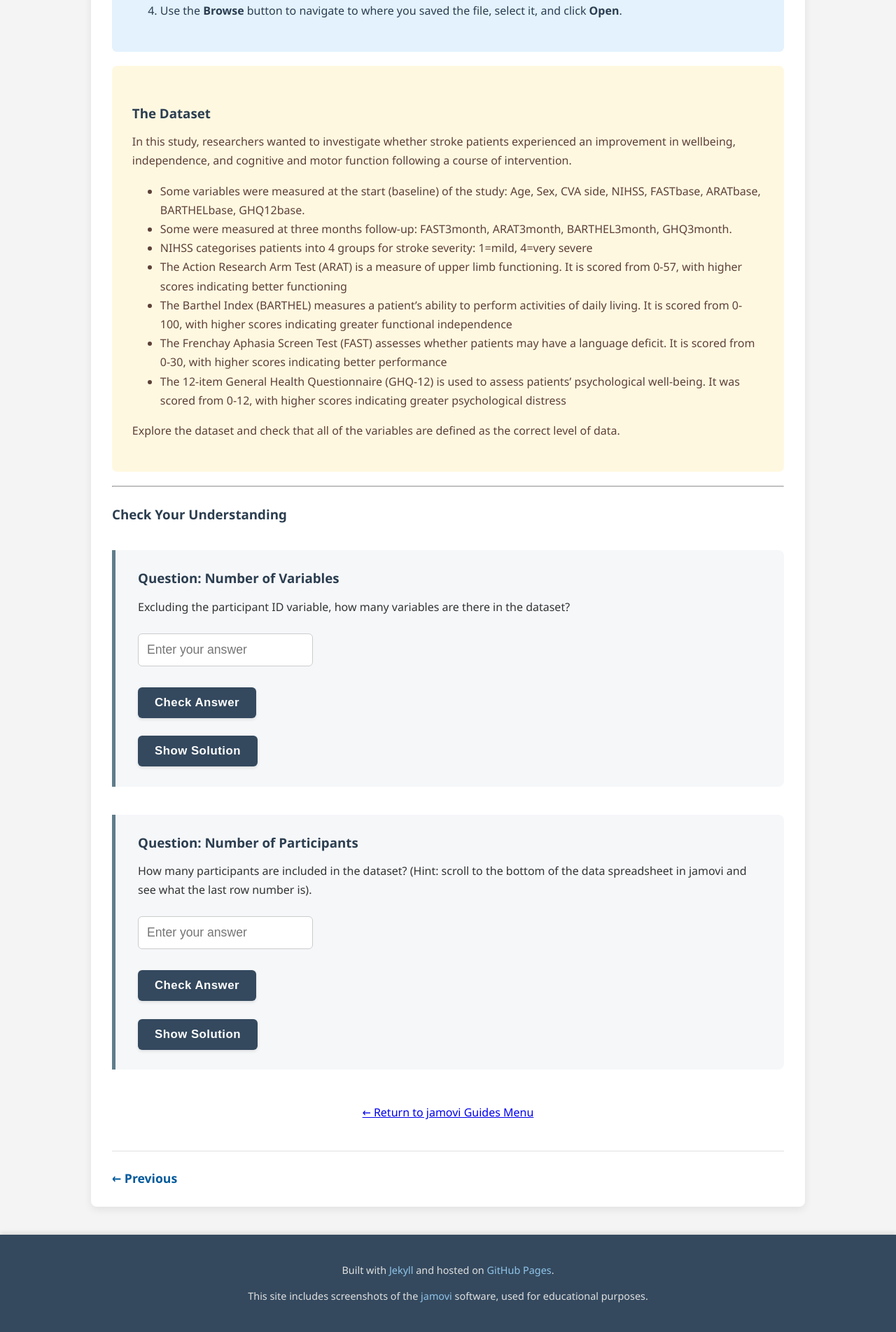
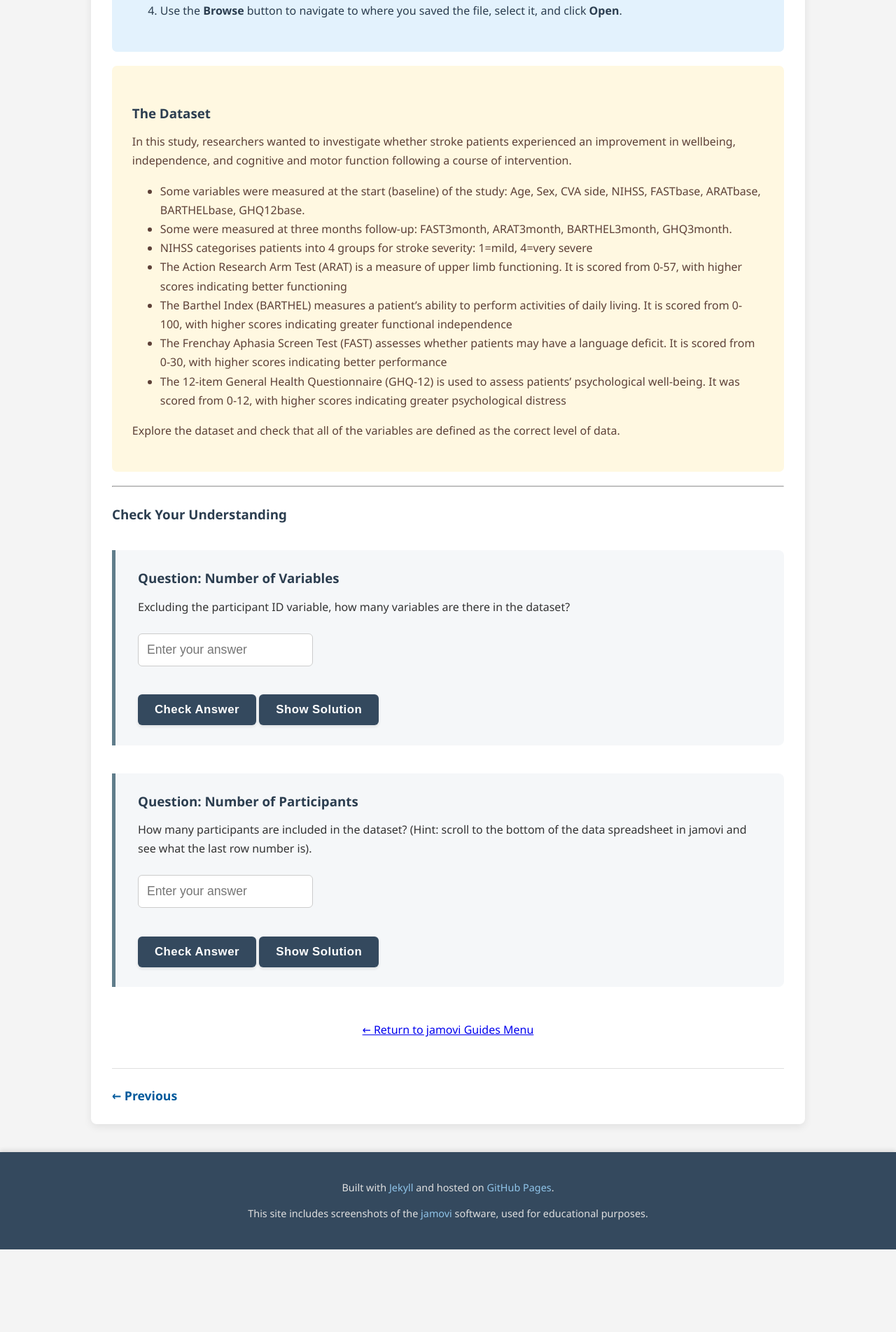
Before and after one commit to probe973/hsc-5066y, a Jekyll site: the page built from jamovi/getting-started/06-opening-data.md, in a window 1280 px wide. Shown: the part 1235-3138 px from the top of the page at 70% size. Built offline with Jekyll 4.4.1, drawn with Linux system fonts in a browser that asks for light colours; after the commit the page ends 3020 px from its top, so only the background shows below that.

Commit message:
Update question_numerical.html

```diff
--- a/_includes/question_numerical.html
+++ b/_includes/question_numerical.html
@@ -4,21 +4,27 @@
         {{ include.question_text | markdownify }}
     </div>
 
-    <!-- This div wraps the input and button for better styling -->
+    <!-- This div wraps the input and buttons for correct layout -->
     <div class="numerical-answer-container">
-        <!-- This input field has the ID your master script expects -->
-        <input type="number" id="input-{{ include.id }}" placeholder="Enter your answer">
 
-        <!-- This button calls the function from your main scripts.js file -->
-        <button class="btn" onclick="checkNumericalAnswer('{{ include.id }}', '{{ include.correct_answer }}', '{{ include.tolerance | default: 0 }}')">Check Answer</button>
+        <!-- The input field now allows any decimal value and has no stepper arrows -->
+        <input type="number" id="input-{{ include.id }}" step="any" placeholder="Enter your answer">
+
+        <!-- This div groups the action buttons together -->
+        <div>
+            <button class="btn" onclick="checkNumericalAnswer('{{ include.id }}', '{{ include.correct_answer }}', '{{ include.tolerance | default: 0 }}')">Check Answer</button>
+
+            {% if include.solution_text %}
+                <button class="btn btn-primary solution-toggle-button" onclick="toggleSolution('solution-{{ include.id }}', this)">Show Solution</button>
+            {% endif %}
+        </div>
+
     </div>
 
-    <!-- This is the feedback box -->
+    <!-- The feedback and solution content remain outside the main container -->
     <div id="feedback-{{ include.id }}"></div>
 
-    <!-- This optional section shows a solution dropdown -->
     {% if include.solution_text %}
-        <button class="btn btn-primary solution-toggle-button" onclick="toggleSolution('solution-{{ include.id }}', this)">Show Solution</button>
         <div id="solution-{{ include.id }}" class="solution-content">
             <h4>Solution:</h4>
             {{ include.solution_text | markdownify }}
```
